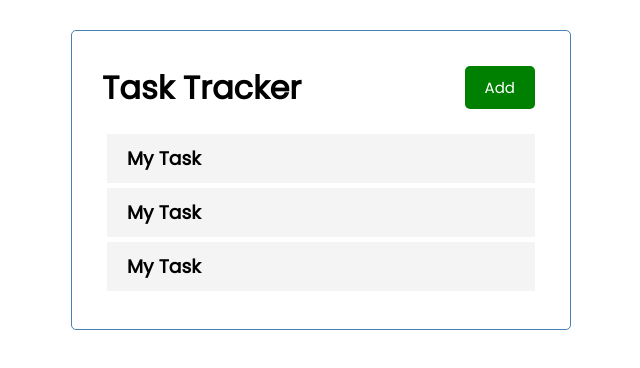
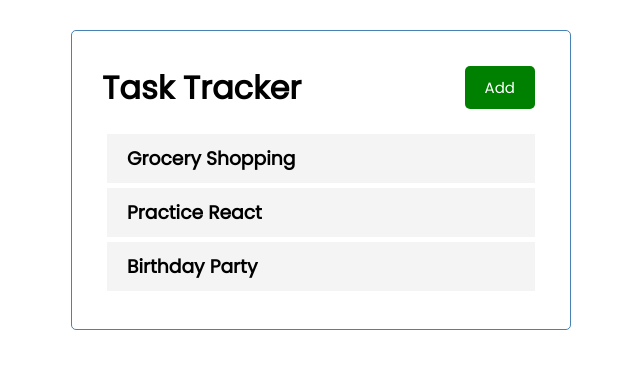
Before and after one commit to nekablair/react-crash, a React (Vite) app: page / in a window 1280 px wide. Shown: the top 368 px of the page, without its empty margins (319-959 px from the left). Built offline with nearby package versions, Linux system fonts and the light colour scheme.

Commit message:
add task prop to Task and return to screen via props

```diff
--- a/src/components/Task.jsx
+++ b/src/components/Task.jsx
@@ -1,10 +1,10 @@
 import React from 'react'
 
-const Task = () => {
+const Task = ({ task }) => {
   return (
     <>
         <div className = 'task'>
-            <h3>My Task</h3>
+            <h3>{task.text}</h3>
         </div>
     </>
   )
```
